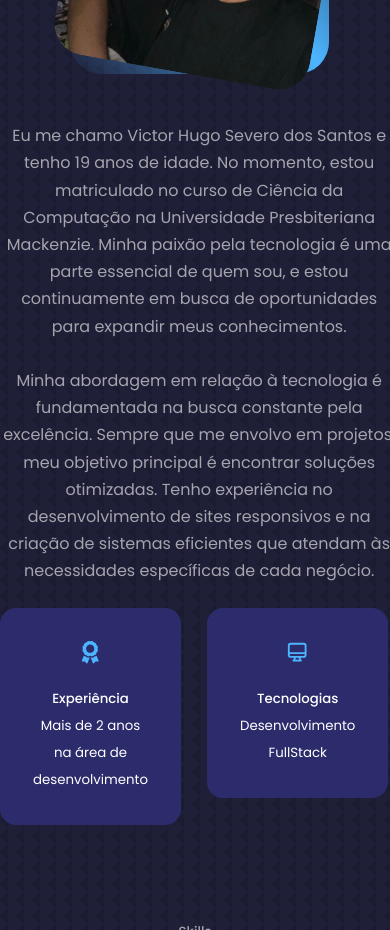
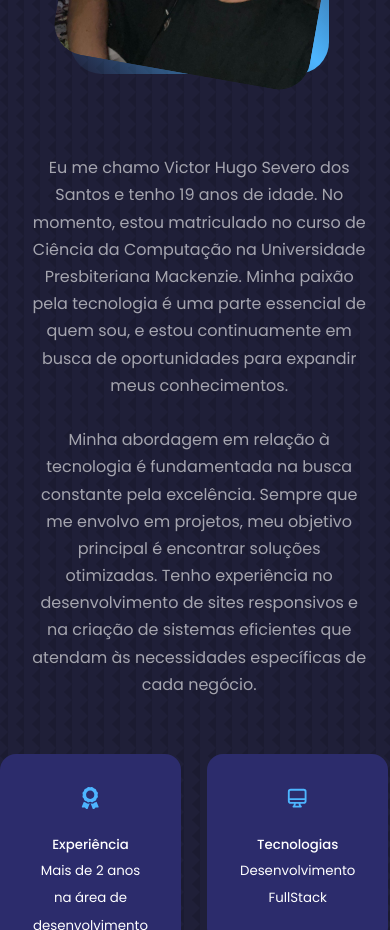
Before and after one commit to VictorSantos-Dev/portfolio-victorsantos, a React (Create React App) app: page / in a window 390 px wide. Shown: the part 1220-2150 px from the top of the page. Built offline with nearby package versions, Linux system fonts and the light colour scheme.

Commit message:
ajuste padding paragrafo about

```diff
--- a/src/components/about/about.css
+++ b/src/components/about/about.css
@@ -88,14 +88,17 @@
     .about__cards{
         grid-template-columns: 1fr 1fr;
         gap:1rem;
-
     }
 
     .about__content{
         text-align: center;
     }
+
     .about__content p{
         margin: 1.5rem 0;
     }
 
+    .paragraph{
+        padding: 2rem;
+    }
 }
```
